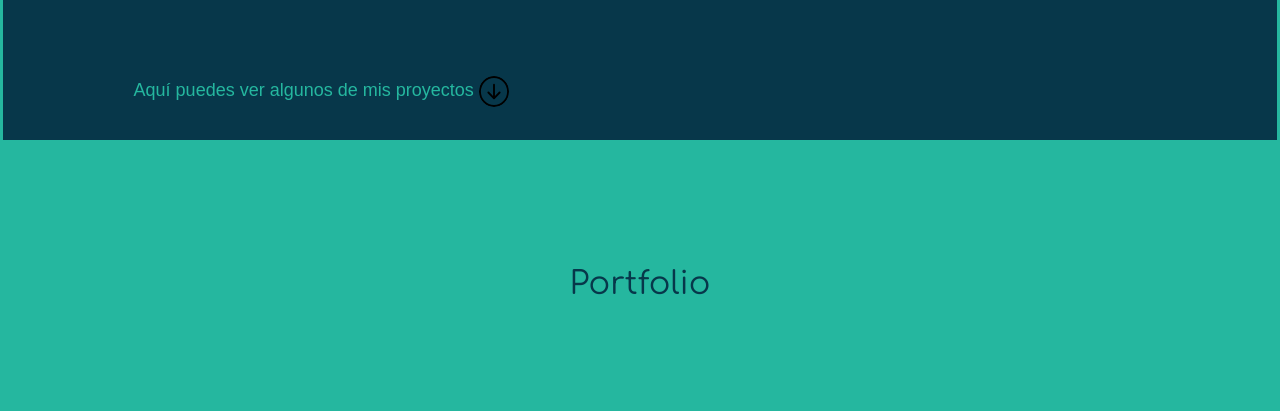
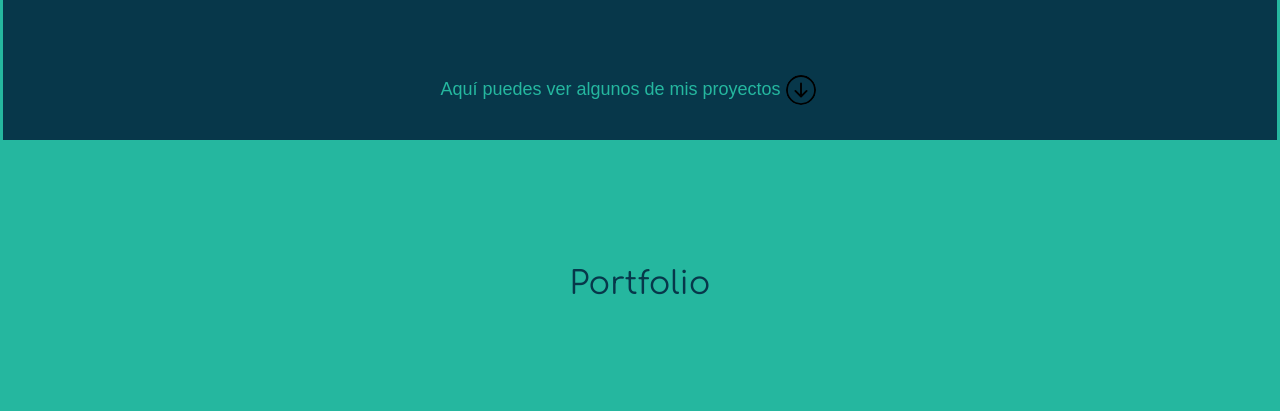
Before and after one commit to karmela01/karmela01.github.io, a plain HTML site: page index.html in a window 1280 px wide. Shown: the part 1536-1947 px from the top of the page. Drawn offline with nearby package versions, Linux system fonts and the light colour scheme; a web font is replaced by a local one.

Commit message:
Add files via upload

```diff
--- a/index.html
+++ b/index.html
@@ -108,10 +108,12 @@
           </div>
         </div>
       </div>
-      <div class="col-sm-6 about-last">
+      <div class="row">
+      <div class="col-sm-6 offset-sm-3 about-last">
         <p class="text-center">Aquí puedes ver algunos de mis proyectos <a href="#portfolio"><img class="arrow"
               src="images/arrow-down-circle de bootstrap.svg" alt=""></a></p>
       </div>
+    </div>
     </div>
 
     <div id="portfolio" class="row cover med">
```
